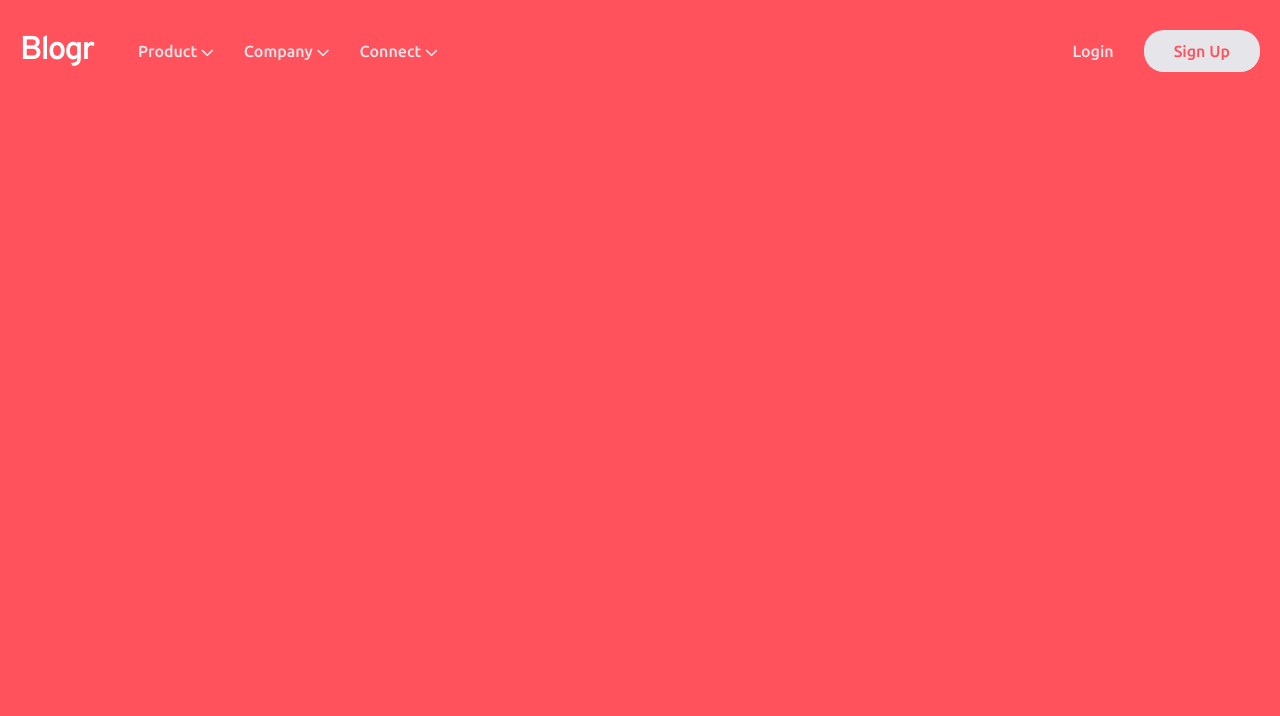
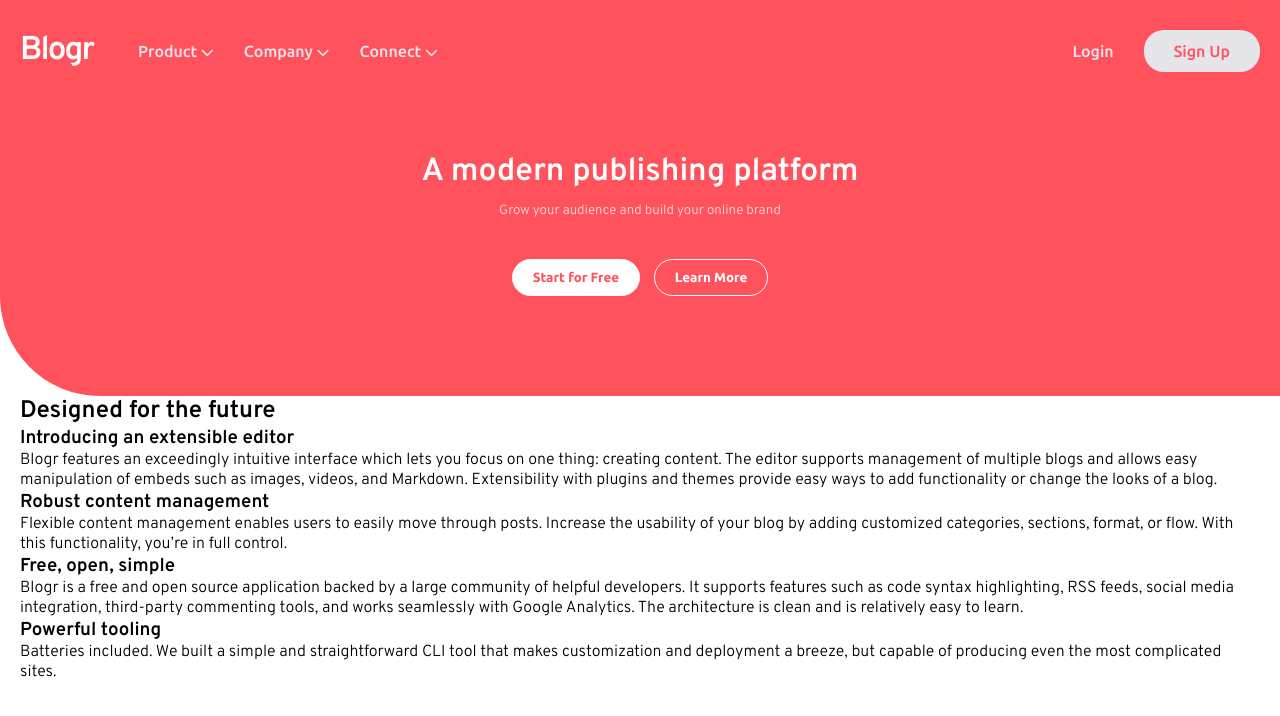
Before and after one commit to MonikaCyprys/Blogr-landing-page, a plain HTML site: page index.html in a window 1280 px wide. Drawn offline with Linux system fonts and the light colour scheme.

Commit message:
finish header

```diff
--- a/index.html
+++ b/index.html
@@ -28,6 +28,7 @@
   </head>
   <body>
     <div class="wrapper">
+      <header>
         <nav>
           <span class="logo">Blogr</span>
           <button class="hamburger-menu">
@@ -129,38 +130,61 @@
             <button class="sign-up-nav">Sign Up</button>
           </div>
         </nav>
+        <h1 class="title-header header-text">A modern publishing platform</h1>
+        <h2 class="subtitle-header header-text">
+          Grow your audience and build your online brand
+        </h2>
+        <button class="start-header">Start for Free</button>
+        <button class="learn-more-header">Learn More</button>
+      </header>
+      <main>
+        <h2 class="header-section">Designed for the future</h2>
+        <section class="services-section">
+          <h3 class="subtitles-section">Introducing an extensible editor</h3>
+          <p class="text-section">
+            Blogr features an exceedingly intuitive interface which lets you
+            focus on one thing: creating content. The editor supports management
+            of multiple blogs and allows easy manipulation of embeds such as
+            images, videos, and Markdown. Extensibility with plugins and themes
+            provide easy ways to add functionality or change the looks of a
+            blog.
+          </p>
+          <h3 class="subtitles-section">Robust content management</h3>
+          <p class="text-section">
+            Flexible content management enables users to easily move through
+            posts. Increase the usability of your blog by adding customized
+            categories, sections, format, or flow. With this functionality,
+            you’re in full control.
+          </p>
+        </section>
+        <!-- sekcja z telefonami -->
+        <section class="services-section">
+          <h3 class="subtitles-section">Free, open, simple</h3>
+          <p class="text-section">
+            Blogr is a free and open source application backed by a large
+            community of helpful developers. It supports features such as code
+            syntax highlighting, RSS feeds, social media integration,
+            third-party commenting tools, and works seamlessly with Google
+            Analytics. The architecture is clean and is relatively easy to
+            learn.
+          </p>
+          <h3 class="subtitles-section">Powerful tooling</h3>
+          <p class="text-section">
+            Batteries included. We built a simple and straightforward CLI tool
+            that makes customization and deployment a breeze, but capable of
+            producing even the most complicated sites.
+          </p>
+        </section>
+      </main>
     </div>
+
     <!--
-  A modern publishing platform
-  Grow your audience and build your online brand
 
-  Start for Free
-  Learn More
 
-  Designed for the future
-
-  Introducing an extensible editor
-  Blogr features an exceedingly intuitive interface which lets you focus on one thing: creating content.
-  The editor supports management of multiple blogs and allows easy manipulation of embeds such as images,
-  videos, and Markdown. Extensibility with plugins and themes provide easy ways to add functionality or
-  change the looks of a blog.
-
-  Robust content management
-  Flexible content management enables users to easily move through posts. Increase the usability of your blog
-  by adding customized categories, sections, format, or flow. With this functionality, you’re in full control.
 
   State of the Art Infrastructure
   With reliability and speed in mind, worldwide data centers provide the backbone for ultra-fast connectivity.
   This ensures your site will load instantly, no matter where your readers are, keeping your site competitive.
-
-  Free, open, simple
-  Blogr is a free and open source application backed by a large community of helpful developers. It supports
-  features such as code syntax highlighting, RSS feeds, social media integration, third-party commenting tools,
-  and works seamlessly with Google Analytics. The architecture is clean and is relatively easy to learn.
-
-  Powerful tooling
-  Batteries included. We built a simple and straightforward CLI tool that makes customization and deployment a breeze, but
-  capable of producing even the most complicated sites.
 
   Product
 
--- /dev/null
+++ b/scss/_header.scss
@@ -0,0 +1,51 @@
+header {
+  height: fit-content;
+  background-color: var(--light-red);
+  background-image: url(../images/bg-pattern-intro.svg);
+  border-radius: 0 0 0 100px;
+  text-align: center;
+  padding-bottom: 100px;
+  position: relative;
+  overflow: hidden;
+  .header-text {
+    font-family: var(--overpass-font);
+    color: var(--white);
+    text-align: center;
+  }
+  .title-header {
+    padding: 50px 45px 10px 45px;
+  }
+  .subtitle-header {
+    font-weight: 300;
+    font-size: medium;
+    opacity: 0.8;
+    padding: 10px 50px;
+    padding-bottom: 30px;
+    @include tablet-view {
+      padding: 0 50px 40px 50px;
+      font-size: smaller;
+    }
+  }
+  .start-header {
+    @include buttonStyle(
+      var(--white),
+      solid 1px var(--white),
+      var(--light-red)
+    );
+    margin-right: 10px;
+    &:hover {
+      background-color: rgba(white, $alpha: 0.4);
+      color: var(--white);
+      border: 1px solid rgba(white, 0.4);
+      -webkit-background-clip: padding-box;
+      background-clip: padding-box;
+    }
+  }
+  .learn-more-header {
+    @include buttonStyle(transparent, solid 1px var(--white), var(--white));
+    &:hover {
+      color: var(--light-red);
+      background-color: var(--white);
+    }
+  }
+}
--- /dev/null
+++ b/scss/_mixins.scss
@@ -0,0 +1,11 @@
+@mixin buttonStyle($bg-color, $border, $color) {
+  padding: 10px 20px;
+  border-radius: 30px;
+  background-color: $bg-color;
+  border: $border;
+  font-family: var(--ubuntu-font);
+  font-weight: bolder;
+  color: $color;
+  transition: all 0.5s ease;
+  cursor: pointer;
+}
--- a/scss/_typography.scss
+++ b/scss/_typography.scss
@@ -13,11 +13,14 @@ body {
   font-family: var(--overpass-font);
   width: 100%;
   height: fit-content;
+  @media screen and (min-width: 1440px) {
+    font-size: 22px; ///zrób media
+  }
   .wrapper {
     max-width: 1440px;
     margin: 0 auto;
-    background-color: var(--light-red);
-    height: 100vh; //zmien tooo!!! na fit content
+    height: fit-content; //zmien tooo!!! na fit content
     overflow-x: hidden;
+    position: relative;
   }
 }
--- a/scss/app.scss
+++ b/scss/app.scss
@@ -1,4 +1,7 @@
 @import "colors";
+@import "mixins";
 @import "media-queries";
 @import "typography";
+@import "header";
 @import "nav";
+@import "main";
```
Also changed, not shown: css/app.css. Lines whose indentation alone changed are shown as unchanged.
